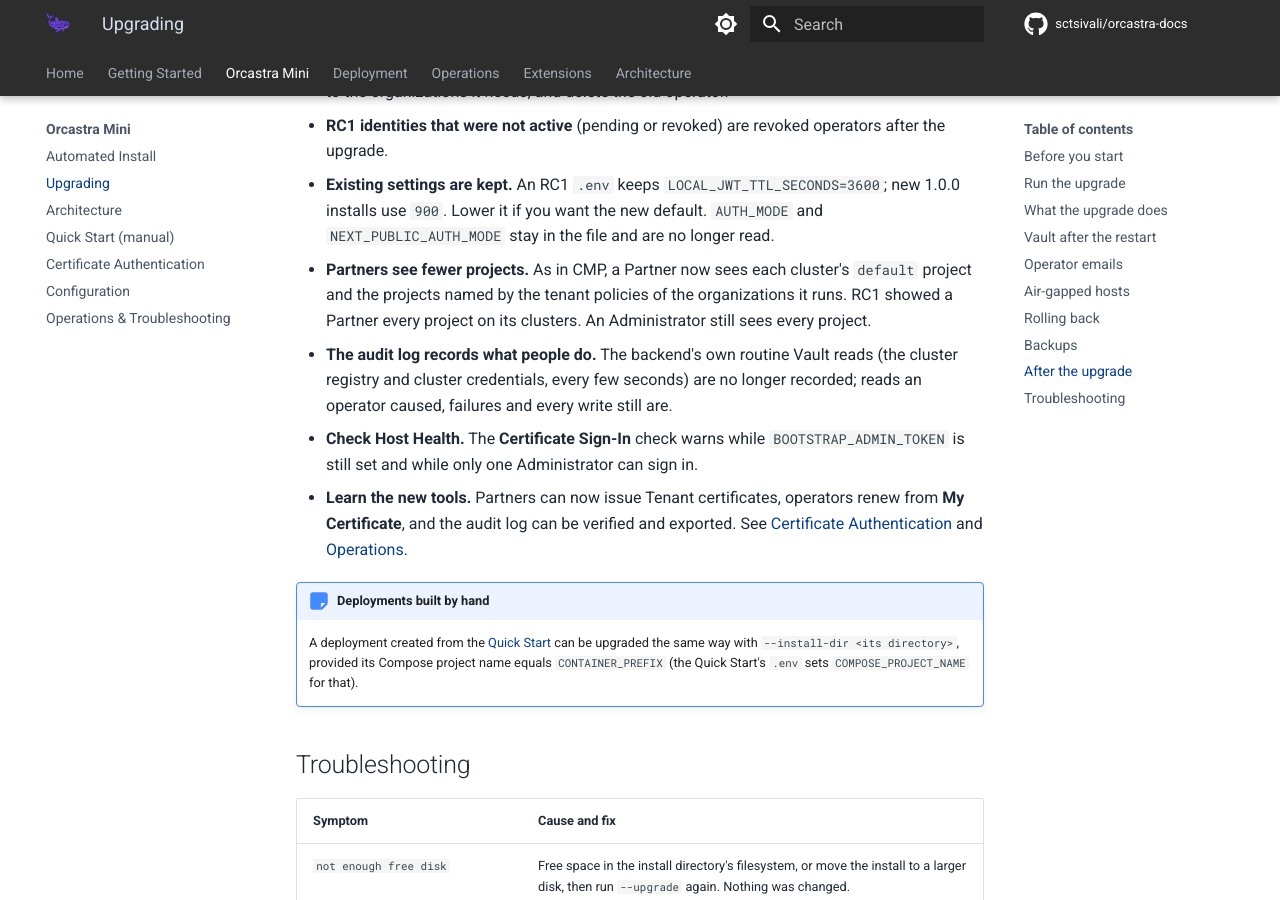
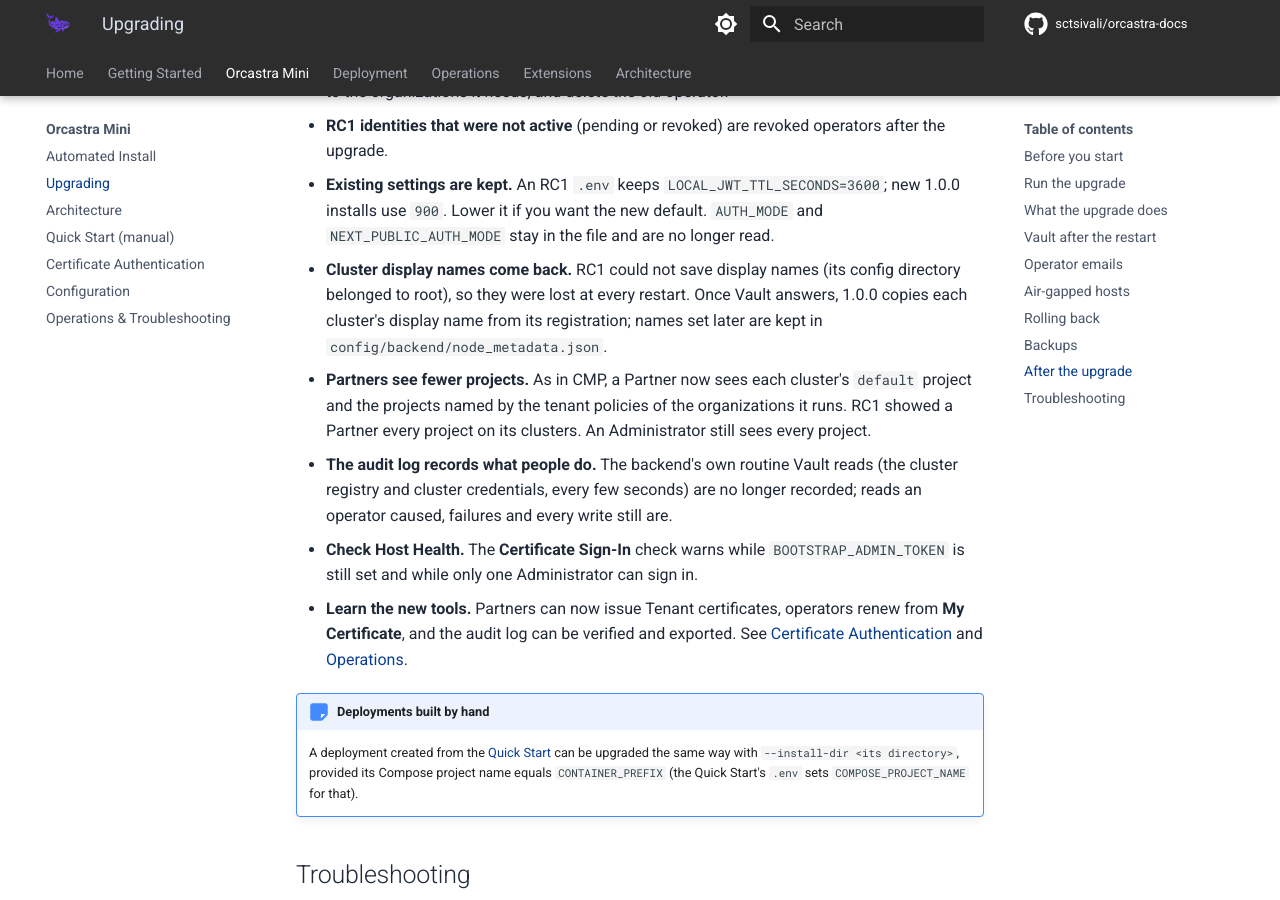
Before and after one commit to sctsivali/orcastra-docs, an MkDocs documentation site: the page built from docs/mini/upgrading.md, in a window 1280 px wide and 900 px high, scrolled down 5774 px. Built offline with MkDocs 1.6.1 and Material for MkDocs 9.7.7, drawn with Linux system fonts in a browser that asks for light colours; comment, search, counter and statistics services are not loaded; the version menu is left out.

Commit message:
docs(mini): cluster display names after an upgrade from RC1

```diff
--- a/docs/mini/upgrading.md
+++ b/docs/mini/upgrading.md
@@ -220,6 +220,10 @@ removes old backups; delete them when you no longer need to roll back.
 - **Existing settings are kept.** An RC1 `.env` keeps `LOCAL_JWT_TTL_SECONDS=3600`; new 1.0.0
   installs use `900`. Lower it if you want the new default. `AUTH_MODE` and
   `NEXT_PUBLIC_AUTH_MODE` stay in the file and are no longer read.
+- **Cluster display names come back.** RC1 could not save display names (its config directory
+  belonged to root), so they were lost at every restart. Once Vault answers, 1.0.0 copies each
+  cluster's display name from its registration; names set later are kept in
+  `config/backend/node_metadata.json`.
 - **Partners see fewer projects.** As in CMP, a Partner now sees each cluster's `default`
   project and the projects named by the tenant policies of the organizations it runs. RC1
   showed a Partner every project on its clusters. An Administrator still sees every project.
```
